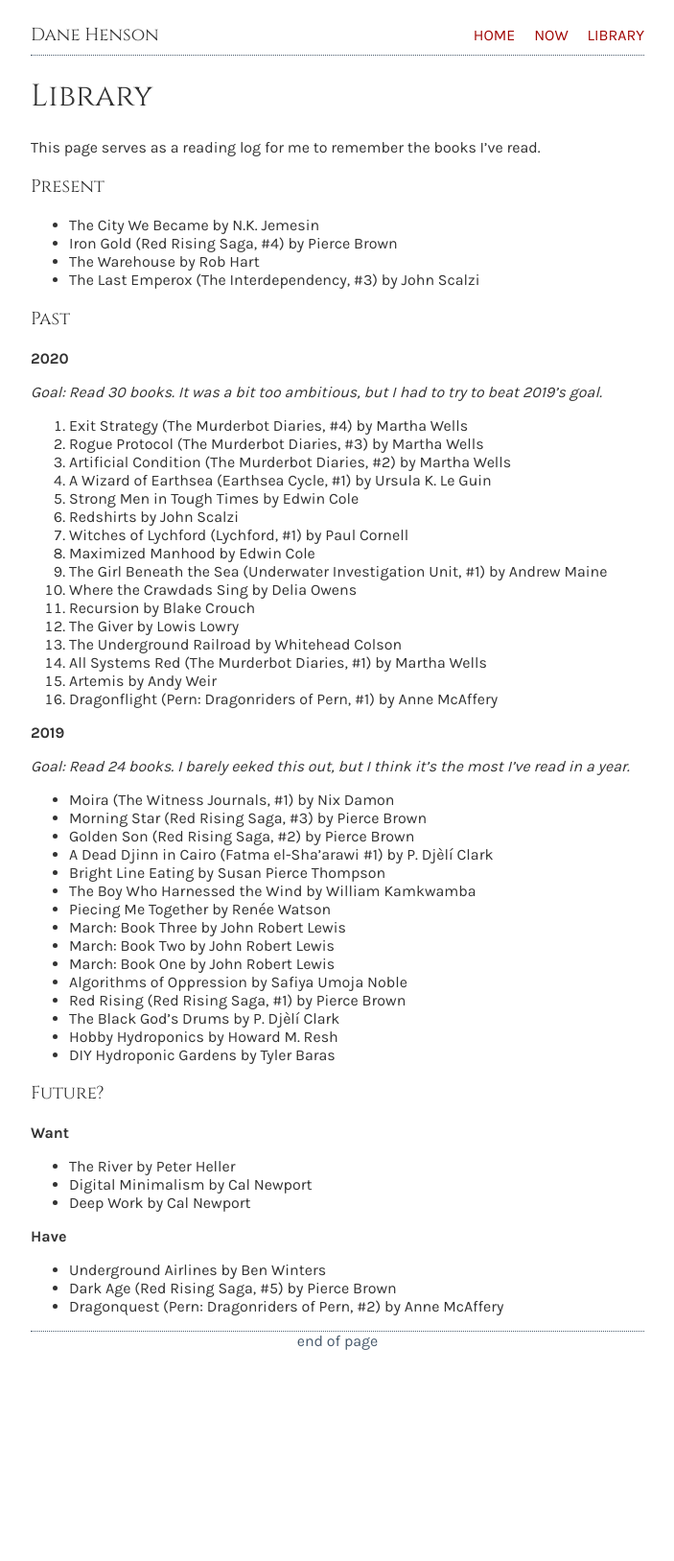
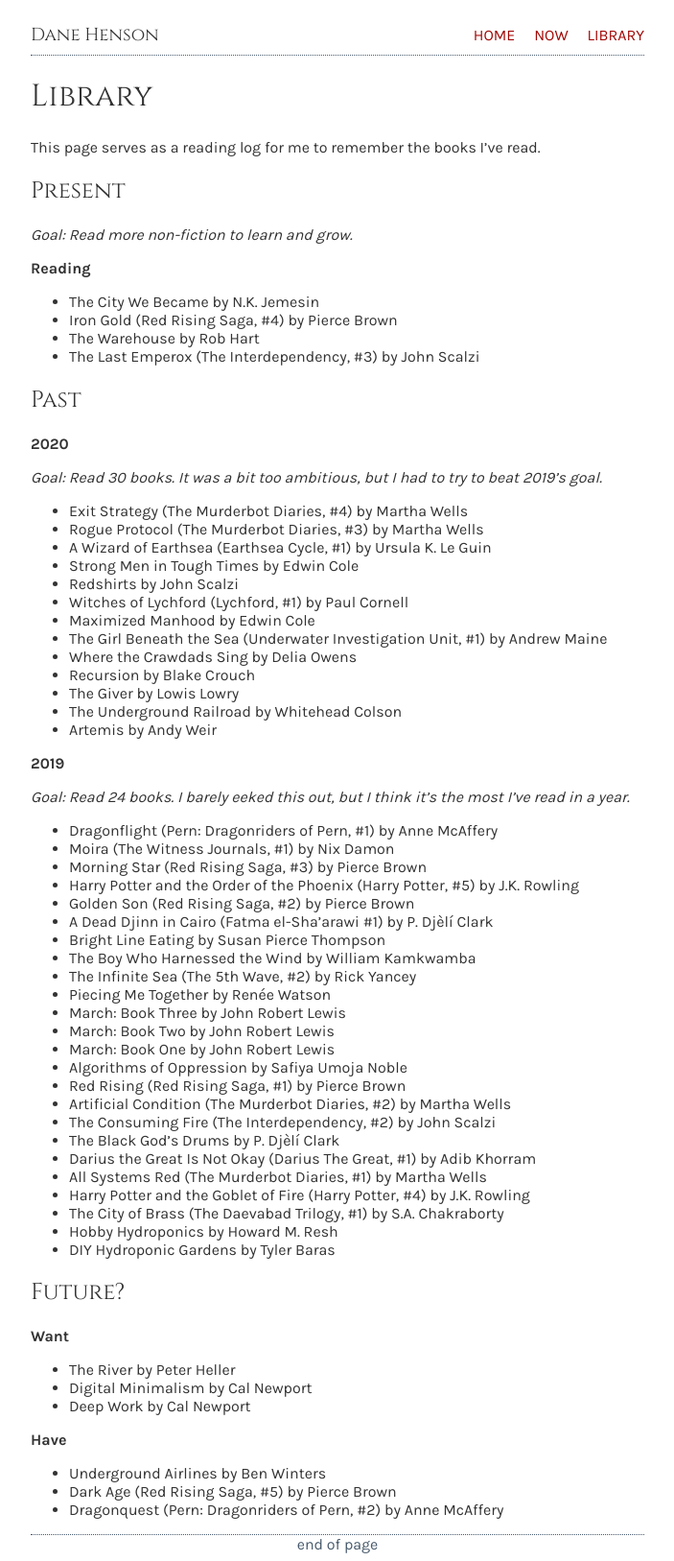
Before and after one commit to dahenson/dahenson.github.io, a Jekyll site: the page built from library.md, in a window 1280 px wide. Shown: the whole page at 96% size, without its empty margins (288-991 px from the left). Built offline with Jekyll 4.4.1, drawn with Linux system fonts in a browser that asks for light colours; before the commit the page ends 1415 px from its top, so only the background shows below that.

Commit message:
More additions to the library

```diff
--- a/library.md
+++ b/library.md
@@ -5,60 +5,72 @@ layout: default
 
 Library
 =======
+
 This page serves as a reading log for me to remember the books I've read.
 
-### Present
+## Present
+
+_Goal: Read more non-fiction to learn and grow._
+
+**Reading**
+
 - The City We Became by N.K. Jemesin
 - Iron Gold (Red Rising Saga, #4) by Pierce Brown
 - The Warehouse by Rob Hart
 - The Last Emperox (The Interdependency, #3) by John Scalzi
 
-### Past
+## Past
 
 **2020**
 
 _Goal: Read 30 books. It was a bit too ambitious, but I had to try to beat
 2019's goal._
 
- 1. Exit Strategy (The Murderbot Diaries, #4) by Martha Wells
- 2. Rogue Protocol (The Murderbot Diaries, #3) by Martha Wells
- 3. Artificial Condition (The Murderbot Diaries, #2) by Martha Wells
- 4. A Wizard of Earthsea (Earthsea Cycle, #1) by Ursula K. Le Guin
- 5. Strong Men in Tough Times by Edwin Cole
- 6. Redshirts by John Scalzi
- 7. Witches of Lychford (Lychford, #1) by Paul Cornell
- 8. Maximized Manhood by Edwin Cole
- 9. The Girl Beneath the Sea (Underwater Investigation Unit, #1) by Andrew Maine
-10. Where the Crawdads Sing by Delia Owens
-11. Recursion by Blake Crouch
-12. The Giver by Lowis Lowry
-13. The Underground Railroad by Whitehead Colson
-14. All Systems Red (The Murderbot Diaries, #1) by Martha Wells
-15. Artemis by Andy Weir
-16. Dragonflight (Pern: Dragonriders of Pern, #1) by Anne McAffery
+- Exit Strategy (The Murderbot Diaries, #4) by Martha Wells
+- Rogue Protocol (The Murderbot Diaries, #3) by Martha Wells
+- A Wizard of Earthsea (Earthsea Cycle, #1) by Ursula K. Le Guin
+- Strong Men in Tough Times by Edwin Cole
+- Redshirts by John Scalzi
+- Witches of Lychford (Lychford, #1) by Paul Cornell
+- Maximized Manhood by Edwin Cole
+- The Girl Beneath the Sea (Underwater Investigation Unit, #1) by Andrew Maine
+- Where the Crawdads Sing by Delia Owens
+- Recursion by Blake Crouch
+- The Giver by Lowis Lowry
+- The Underground Railroad by Whitehead Colson
+- Artemis by Andy Weir
 
 **2019**
 
 _Goal: Read 24 books. I barely eeked this out, but I think it's the most I've
 read in a year._
 
+- Dragonflight (Pern: Dragonriders of Pern, #1) by Anne McAffery
 - Moira (The Witness Journals, #1) by Nix Damon
 - Morning Star (Red Rising Saga, #3) by Pierce Brown
+- Harry Potter and the Order of the Phoenix (Harry Potter, #5) by J.K. Rowling
 - Golden Son (Red Rising Saga, #2) by Pierce Brown
 - A Dead Djinn in Cairo (Fatma el-Sha'arawi #1) by P. Djèlí Clark
 - Bright Line Eating by Susan Pierce Thompson
 - The Boy Who Harnessed the Wind by William Kamkwamba
+- The Infinite Sea (The 5th Wave, #2) by Rick Yancey
 - Piecing Me Together by Renée Watson
 - March: Book Three by John Robert Lewis
 - March: Book Two by John Robert Lewis
 - March: Book One by John Robert Lewis
 - Algorithms of Oppression by Safiya Umoja Noble
 - Red Rising (Red Rising Saga, #1) by Pierce Brown
+- Artificial Condition (The Murderbot Diaries, #2) by Martha Wells
+- The Consuming Fire (The Interdependency, #2) by John Scalzi
 - The Black God's Drums by P. Djèlí Clark
+- Darius the Great Is Not Okay (Darius The Great, #1) by Adib Khorram
+- All Systems Red (The Murderbot Diaries, #1) by Martha Wells
+- Harry Potter and the Goblet of Fire (Harry Potter, #4) by J.K. Rowling
+- The City of Brass (The Daevabad Trilogy, #1) by S.A. Chakraborty
 - Hobby Hydroponics by Howard M. Resh
 - DIY Hydroponic Gardens by Tyler Baras
 
-### Future?
+## Future?
 
 **Want**
 - The River by Peter Heller
```
